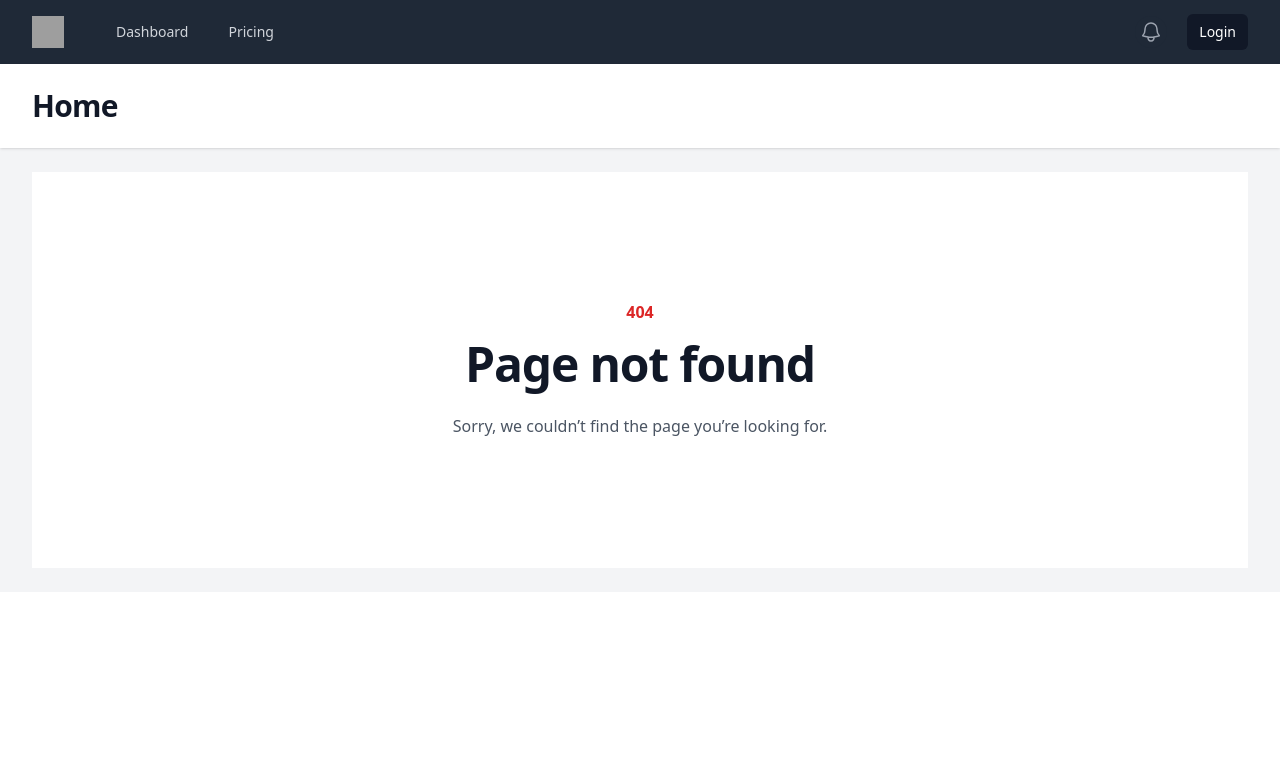
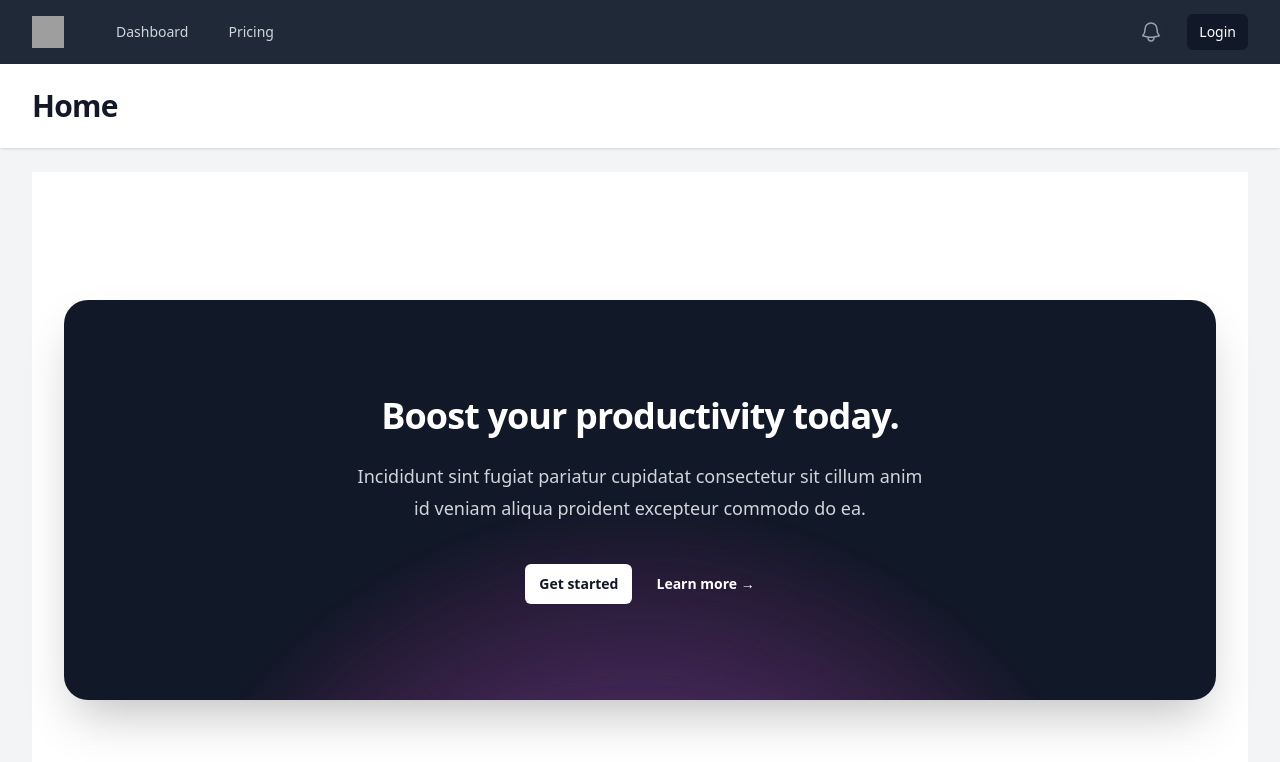
Before and after one commit to Flashminat0/rate-my-tube, a React (Vite) app: page / in a window 1280 px wide. Before the commit this address had no page. Shown: the top 762 px of the page. Built offline with nearby package versions, Linux system fonts and the light colour scheme; grey boxes are pictures that could not be loaded.

Commit message:
channel view

```diff
--- a/src/App.tsx
+++ b/src/App.tsx
@@ -7,11 +7,13 @@
 import Team from "./pages/team.tsx";
 import Logout from "./pages/logout.tsx";
 import Settings from "./pages/settings.tsx";
+import Home from "./pages/home.tsx";
 function App() {
     return (
         <>
             <Routes>
                 <Route element={<Layout/>} >
+                    <Route path="/" element={<Home/>}/>
                     <Route path="pricing" element={<Pricing/>}/>
                     <Route path="dashboard" element={<Dashboard/>}/>
                     <Route path="team" element={<Team/>}/>
--- a/src/pages/dashboard.tsx
+++ b/src/pages/dashboard.tsx
@@ -320,6 +320,15 @@
             </>
 
             {channels.length === 0 ? <>
+                <div className="bg-indigo-100">
+                    <div className="mx-auto max-w-7xl px-6 py-24 sm:py-32 lg:flex lg:items-center lg:justify-between lg:px-8">
+                        <h2 className="text-3xl font-bold tracking-tight text-gray-900 sm:text-4xl">
+                            Ready to dive in?
+                            <br />
+                            Add A Channel to get started.
+                        </h2>
+                    </div>
+                </div>
             </> : <>
                 <div className={`grid grid-cols-1 grid-rows-4 sm:grid-cols-2 sm:grid-rows-2 pt-10 gap-2`}>
                     <ReactApexChart options={state1.options} series={state1.series} type="line" height={350} />
--- /dev/null
+++ b/src/pages/home.tsx
@@ -0,0 +1,41 @@
+export default function Home() {
+    return (
+        <div className="bg-white">
+            <div className="mx-auto max-w-7xl py-24 sm:px-6 sm:py-32 lg:px-8">
+                <div className="relative isolate overflow-hidden bg-gray-900 px-6 py-24 text-center shadow-2xl sm:rounded-3xl sm:px-16">
+                    <h2 className="mx-auto max-w-2xl text-3xl font-bold tracking-tight text-white sm:text-4xl">
+                        Boost your productivity today.
+                    </h2>
+                    <p className="mx-auto mt-6 max-w-xl text-lg leading-8 text-gray-300">
+                        Incididunt sint fugiat pariatur cupidatat consectetur sit cillum anim id veniam aliqua proident excepteur
+                        commodo do ea.
+                    </p>
+                    <div className="mt-10 flex items-center justify-center gap-x-6">
+                        <a
+                            href="#"
+                            className="rounded-md bg-white px-3.5 py-2.5 text-sm font-semibold text-gray-900 shadow-sm hover:bg-gray-100 focus-visible:outline focus-visible:outline-2 focus-visible:outline-offset-2 focus-visible:outline-white"
+                        >
+                            Get started
+                        </a>
+                        <a href="#" className="text-sm font-semibold leading-6 text-white">
+                            Learn more <span aria-hidden="true">→</span>
+                        </a>
+                    </div>
+                    <svg
+                        viewBox="0 0 1024 1024"
+                        className="absolute left-1/2 top-1/2 -z-10 h-[64rem] w-[64rem] -translate-x-1/2 [mask-image:radial-gradient(closest-side,white,transparent)]"
+                        aria-hidden="true"
+                    >
+                        <circle cx={512} cy={512} r={512} fill="url(#827591b1-ce8c-4110-b064-7cb85a0b1217)" fillOpacity="0.7" />
+                        <defs>
+                            <radialGradient id="827591b1-ce8c-4110-b064-7cb85a0b1217">
+                                <stop stopColor="#7775D6" />
+                                <stop offset={1} stopColor="#E935C1" />
+                            </radialGradient>
+                        </defs>
+                    </svg>
+                </div>
+            </div>
+        </div>
+    )
+}
```
